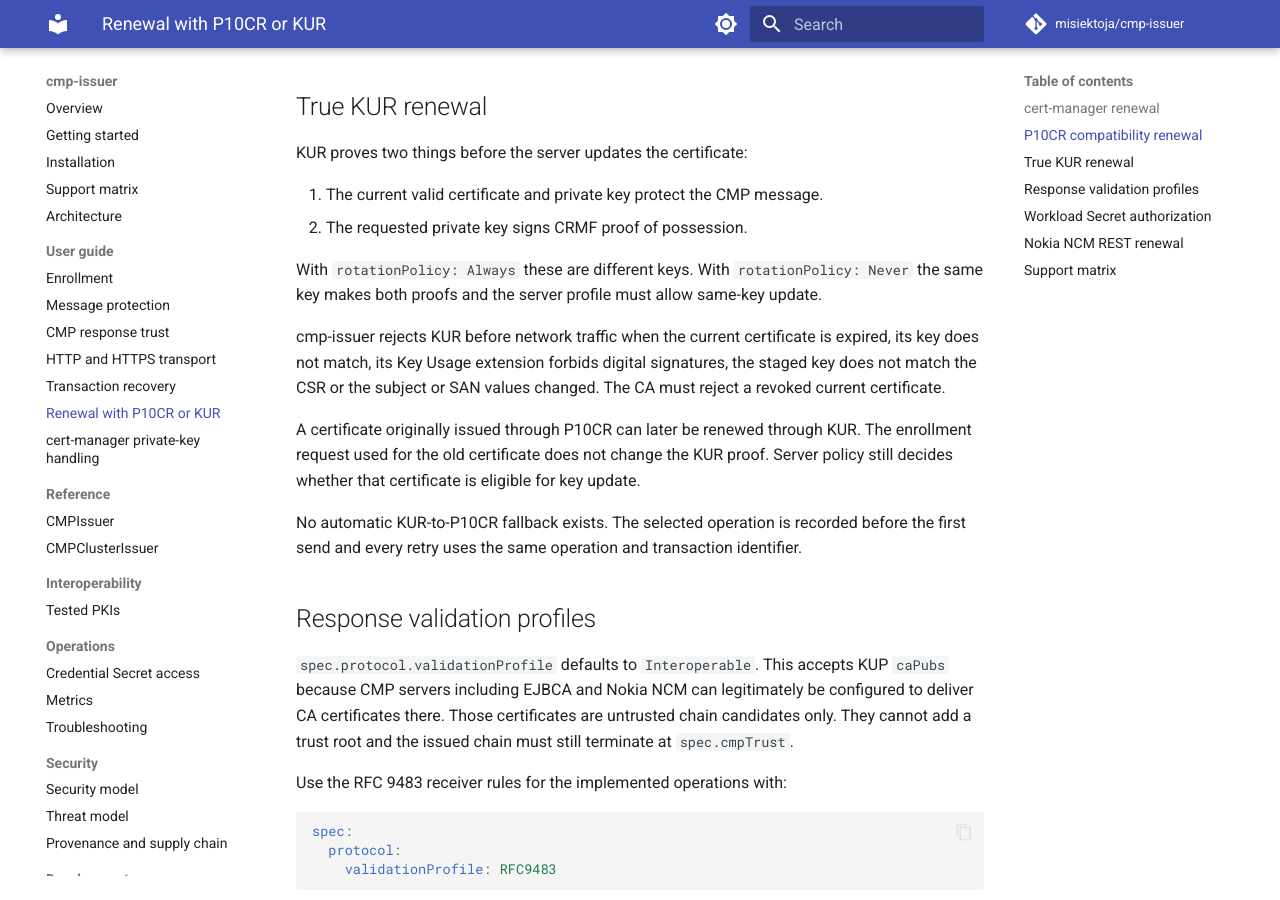
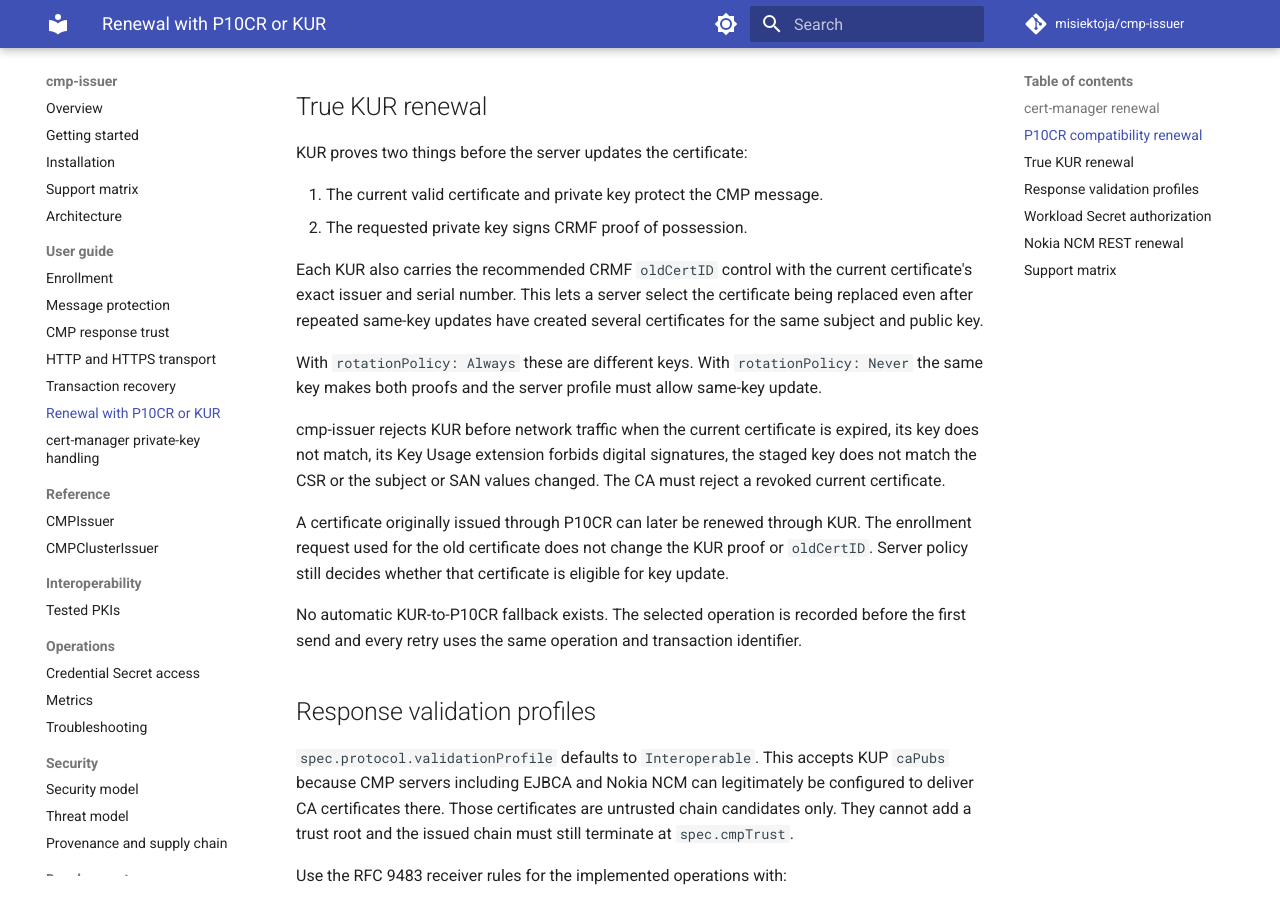
Before and after one commit to misiektoja/cmp-issuer, an MkDocs documentation site: the page built from docs/guide/renewal-and-kur.md, in a window 1280 px wide and 900 px high, scrolled down 1124 px. Built offline with MkDocs 1.6.1 and Material for MkDocs 9.7.7, drawn with Linux system fonts in a browser that asks for light colours; comment, search, counter and statistics services are not loaded.

Commit message:
docs(guide): explain KUR oldCertID
Signed-off-by: misiektoja <misiektoja-github@rm-rf.ninja>

```diff
--- a/docs/guide/renewal-and-kur.md
+++ b/docs/guide/renewal-and-kur.md
@@ -41,11 +41,13 @@ KUR proves two things before the server updates the certificate:
 1. The current valid certificate and private key protect the CMP message.
 2. The requested private key signs CRMF proof of possession.
 
+Each KUR also carries the recommended CRMF `oldCertID` control with the current certificate's exact issuer and serial number. This lets a server select the certificate being replaced even after repeated same-key updates have created several certificates for the same subject and public key.
+
 With `rotationPolicy: Always` these are different keys. With `rotationPolicy: Never` the same key makes both proofs and the server profile must allow same-key update.
 
 cmp-issuer rejects KUR before network traffic when the current certificate is expired, its key does not match, its Key Usage extension forbids digital signatures, the staged key does not match the CSR or the subject or SAN values changed. The CA must reject a revoked current certificate.
 
-A certificate originally issued through P10CR can later be renewed through KUR. The enrollment request used for the old certificate does not change the KUR proof. Server policy still decides whether that certificate is eligible for key update.
+A certificate originally issued through P10CR can later be renewed through KUR. The enrollment request used for the old certificate does not change the KUR proof or `oldCertID`. Server policy still decides whether that certificate is eligible for key update.
 
 No automatic KUR-to-P10CR fallback exists. The selected operation is recorded before the first send and every retry uses the same operation and transaction identifier.
 
```
